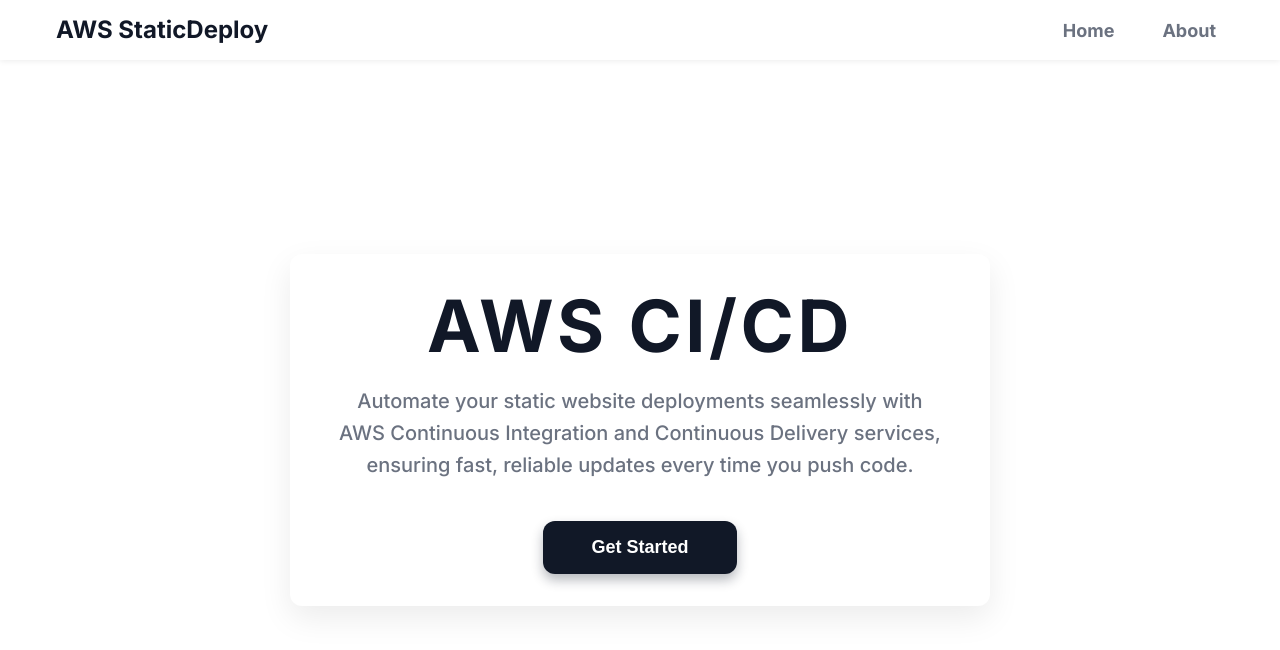
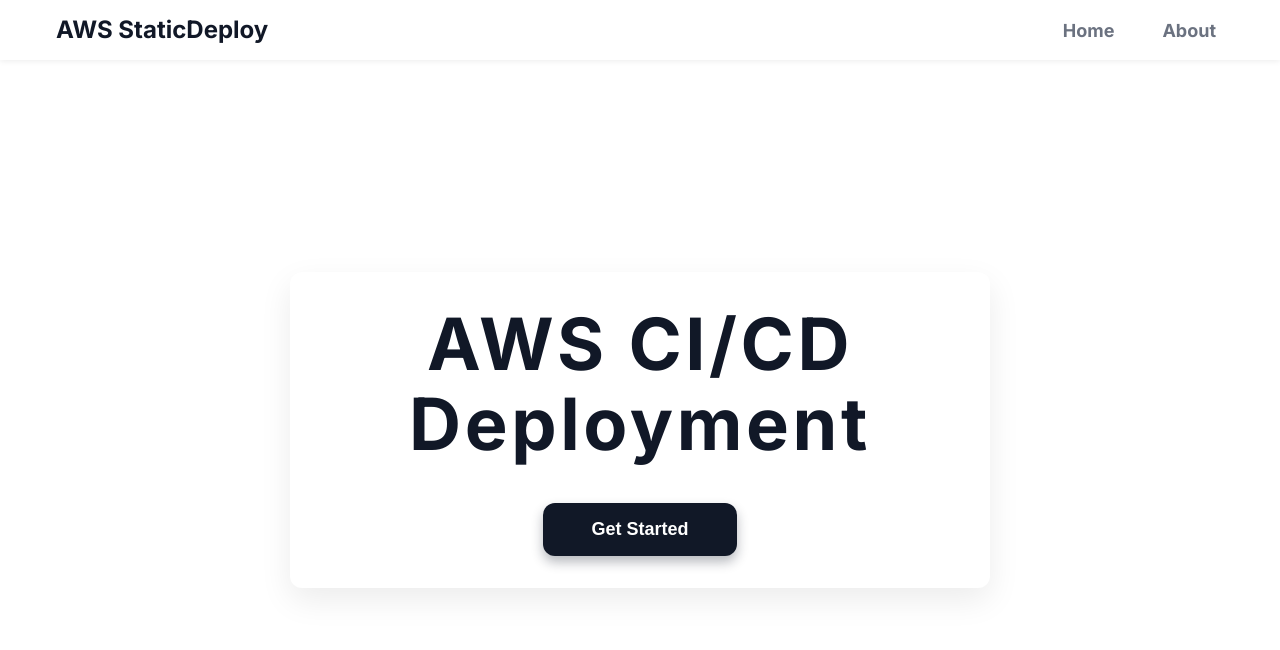
Before and after one commit to suyashchoudhari2022/aws-demo-cicd, a plain HTML site: page index.html in a window 1280 px wide. Drawn offline with Linux system fonts and the light colour scheme.

Commit message:
Update index.html

```diff
--- a/index.html
+++ b/index.html
@@ -184,9 +184,8 @@
 </header>
 <main>
   <div class="container" role="main" aria-labelledby="main-title">
-    <h1 id="main-title" tabindex="0">AWS CI/CD</h1>
+    <h1 id="main-title" tabindex="0">AWS CI/CD Deployment </h1>
     <p tabindex="0">
-      Automate your static website deployments seamlessly with AWS Continuous Integration and Continuous Delivery services, ensuring fast, reliable updates every time you push code.
     </p>
     <button class="cta-button" aria-label="Get started with AWS CI CD deployment" onclick="alert('Getting started!')">Get Started</button>
   </div>
```
